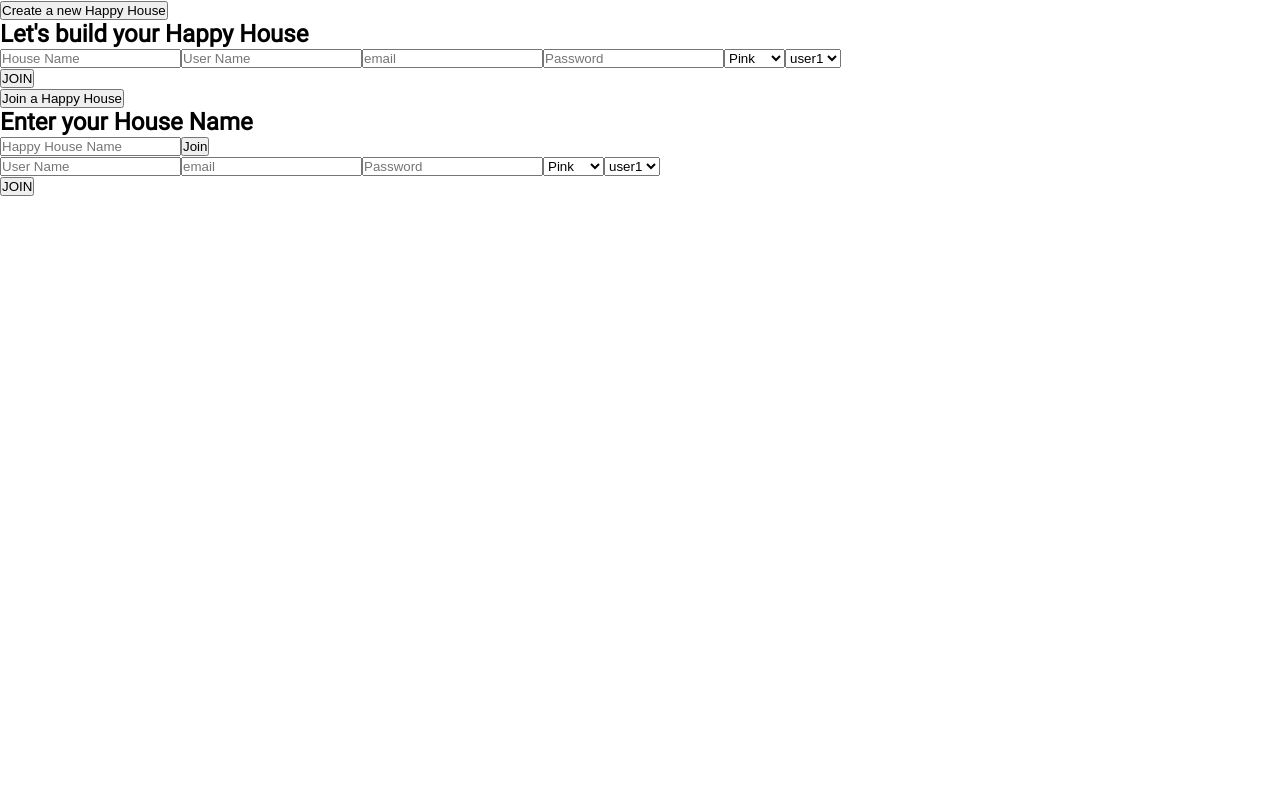
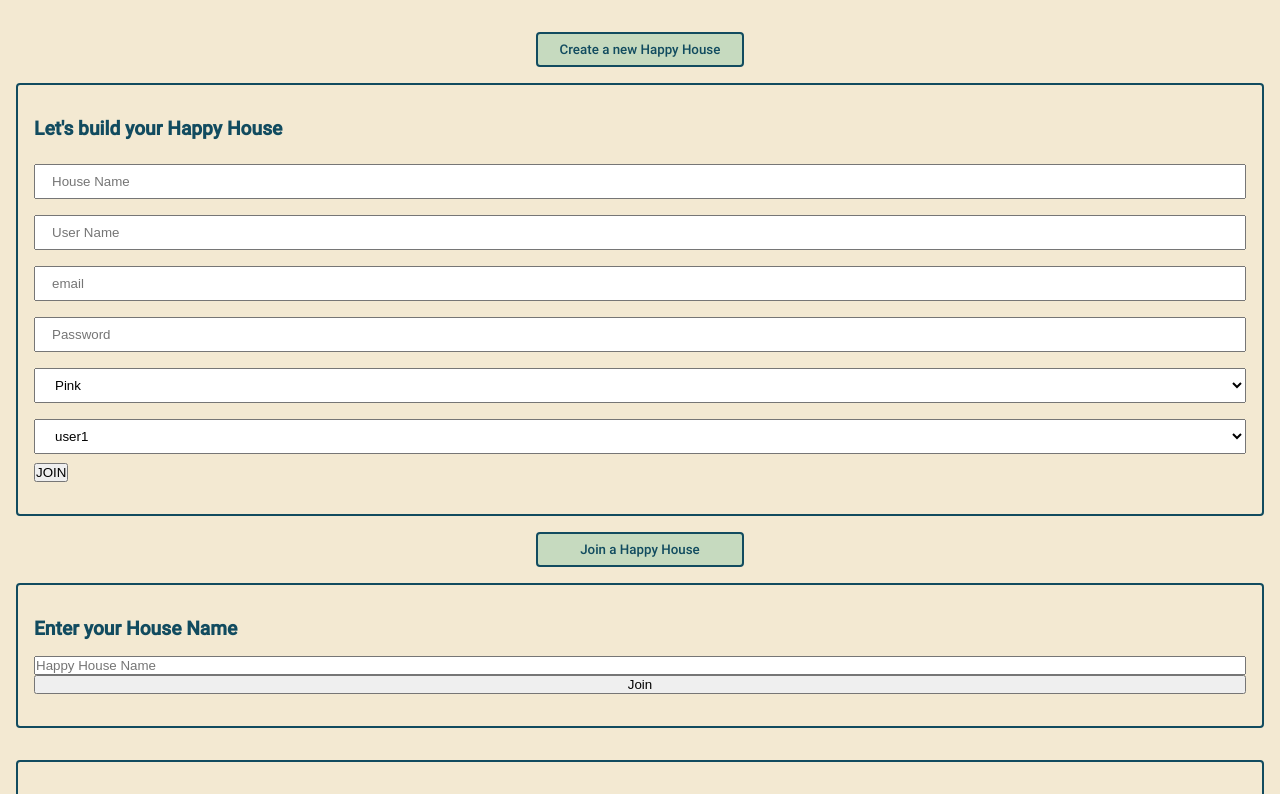
Before and after one commit to monica-zarate/happy-house, a React (Create React App) app in the folder client/: page /join in a window 1280 px wide. Shown: the top 794 px of the page. Built offline with nearby package versions, Linux system fonts and the light colour scheme.

Commit message:
Added Class Names to all Components. Styled Landing and Join Components.

```diff
--- a/client/src/components/Dashboard.jsx
+++ b/client/src/components/Dashboard.jsx
@@ -1,19 +1,19 @@
 import React from "react";
 import "./styles/main.css";
-import { Link } from "react-router-dom";
+// import { Link } from "react-router-dom";
 import Header from "./Header";
 
 function Dashboard(props) {
   return (
-    <div>
+    <div className="dashboard">
       <Header />
-      <main>
-        <div>
-          <p>WED</p>
-          <p>17</p>
+      <main className="calendar">
+        <div className="calendar__date">
+          <p className="calendar__date--dotw">WED</p>
+          <p className="calendar__date--day">17</p>
         </div>
-        <div>
-          <p>Activity</p>
+        <div className="calendar__activity-wrapper">
+          <p className="calendar__description">Activity</p>
         </div>
       </main>
     </div>
--- a/client/src/components/Join.jsx
+++ b/client/src/components/Join.jsx
@@ -70,6 +70,7 @@ function Join(props) {
         </form>
       </div>
       <div className="connect__wrapper">
+        <h2 className="connect__title">Create your profile</h2>
         <form className="connect__input" action="">
           {/* <input  className="connect__input"
             type="text"
--- a/client/src/components/Landing.jsx
+++ b/client/src/components/Landing.jsx
@@ -41,12 +41,13 @@ class Landing extends React.Component {
       <div className="landing">
         <h1 className="landing__title">Happy House</h1>
         <img className="landing__logo" src={logo} alt="happy house logo" />
+        <p className="landing__description">A tidy home sparks joy</p>
         <div className="landing__wrapper">
-          <Link className="landing__join" to={`/join`}>
-            <button className="landing__join--btn">JOIN</button>
+          <Link className="landing__link" to={`/join`}>
+            <button className="landing__btn">JOIN</button>
           </Link>
-          <Link className="landing__login" to={`/login`}>
-            <button className="landing__login--btn">LOG IN</button>
+          <Link className="landing__link" to={`/login`}>
+            <button className="landing__btn">LOG IN</button>
           </Link>
         </div>
       </div>
--- a/client/src/components/LogIn.jsx
+++ b/client/src/components/LogIn.jsx
@@ -4,12 +4,26 @@ import { Link } from "react-router-dom";
 
 function LogIn(props) {
   return (
-    <div>
-      <h1>Welcome back!</h1>
-      <input type="text" name="username" id="username" placeholder="username" />
-      <input type="text" name="username" id="username" placeholder="password" />
-      <Link to={`/dashboard`}>
-        <button>Sign In</button>
+    <div className="login">
+      <h1 className="login__title">Welcome back!</h1>
+      <form className="login__form" action="">
+        <input
+          className="login__form--user-name"
+          type="text"
+          name="username"
+          id="username"
+          placeholder="username"
+        />
+        <input
+          className="login__form--pass"
+          type="text"
+          name="username"
+          id="username"
+          placeholder="password"
+        />
+      </form>
+      <Link className="login__cta" to={`/dashboard`}>
+        <button className="login__cta--btn">Sign In</button>
       </Link>
     </div>
   );
--- a/client/src/components/Profile.jsx
+++ b/client/src/components/Profile.jsx
@@ -5,23 +5,23 @@ import Header from "./Header";
 
 function Profile(props) {
   return (
-    <div>
+    <div className="profile">
       <Header />
-      <div>
-        <h2>Username</h2>
-        <img src={user1} alt="" />
+      <div className="profile__info">
+        <h2 className="profile__info--user-name">Username</h2>
+        <img className="profile__info--user-icon" src={user1} alt="" />
       </div>
-      <div>
-        <p>User Name</p>
-        <button>Change User Name</button>
-        <p>E-mail</p>
-        <button>Change E-mail</button>
-        <p>Password</p>
-        <button>Change Password</button>
-        <p>User Icon</p>
-        <button>Change Icon</button>
-        <p>User Color</p>
-        <button>Change Color</button>
+      <div className="update">
+        <p className="update__user-name">User Name</p>
+        <button className="update__user-name--cta">Change User Name</button>
+        <p className="update__email">E-mail</p>
+        <button className="update__email--cta">Change E-mail</button>
+        <p className="update__pass">Password</p>
+        <button className="update__pass--cta">Change Password</button>
+        <p className="update__icon">User Icon</p>
+        <button className="update__icon--cta">Change Icon</button>
+        <p className="update__color">User Color</p>
+        <button className="update__color--cta">Change Color</button>
       </div>
     </div>
   );
--- a/client/src/components/Wall.jsx
+++ b/client/src/components/Wall.jsx
@@ -4,9 +4,9 @@ import Header from "./Header";
 
 function Wall(props) {
   return (
-    <div>
+    <div className="wall">
       <Header />
-      <div>Wall</div>
+      <div className="wall__container">Wall</div>
     </div>
   );
 }
--- a/client/src/components/styles/main.css
+++ b/client/src/components/styles/main.css
@@ -34,6 +34,156 @@ body {
           align-items: center;
 }
 
+.landing {
+  background-color: #f3e9d2;
+  padding: 2rem 1rem;
+  display: -webkit-box;
+  display: -ms-flexbox;
+  display: flex;
+  -webkit-box-orient: vertical;
+  -webkit-box-direction: normal;
+      -ms-flex-direction: column;
+          flex-direction: column;
+  -webkit-box-align: center;
+      -ms-flex-align: center;
+          align-items: center;
+}
+
+.landing__title {
+  font-family: "Roboto Slab Bold";
+  margin: 0 0 2rem 0;
+  color: #1a936f;
+  font-size: 2.5rem;
+}
+
+.landing__logo {
+  width: 5rem;
+  height: 5rem;
+  margin: 0 0 2rem 0;
+}
+
+.landing__description {
+  color: #114b5f;
+  margin: 0 0 2rem 0;
+  font-family: "Roboto Slab Medium";
+}
+
+.landing__wrapper {
+  display: -webkit-box;
+  display: -ms-flexbox;
+  display: flex;
+  -webkit-box-orient: vertical;
+  -webkit-box-direction: normal;
+      -ms-flex-direction: column;
+          flex-direction: column;
+  width: 50%;
+  -webkit-box-align: center;
+      -ms-flex-align: center;
+          align-items: center;
+}
+
+.landing__link {
+  margin: 0 0 1rem 0;
+}
+
+.landing__btn {
+  padding: 0.5rem 1rem;
+  width: 10rem;
+  font-family: "Roboto Medium";
+  cursor: pointer;
+  border-radius: 4px;
+  border-style: none;
+  outline: none;
+  border: 2px solid #114b5f;
+  background-color: #c6dabf;
+  color: #114b5f;
+}
+
+.landing__btn:focus {
+  border: 2px solid #1a936f;
+  background-color: #1a936f;
+}
+
+.landing__btn:hover {
+  border: 2px solid #114b5f;
+  background-color: #114b5f;
+  color: #c6dabf;
+}
+
+.join {
+  background-color: #f3e9d2;
+  padding: 2rem 1rem;
+  display: -webkit-box;
+  display: -ms-flexbox;
+  display: flex;
+  -webkit-box-orient: vertical;
+  -webkit-box-direction: normal;
+      -ms-flex-direction: column;
+          flex-direction: column;
+  -webkit-box-align: center;
+      -ms-flex-align: center;
+          align-items: center;
+}
+
+.join__new-house, .join__connect {
+  padding: 0.5rem 1rem;
+  width: 13rem;
+  font-family: "Roboto Medium";
+  cursor: pointer;
+  border-radius: 4px;
+  border-style: none;
+  outline: none;
+  border: 2px solid #114b5f;
+  background-color: #c6dabf;
+  color: #114b5f;
+}
+
+.join__new-house:focus, .join__connect:focus {
+  border: 2px solid #1a936f;
+  background-color: #1a936f;
+}
+
+.join__new-house:hover, .join__connect:hover {
+  border: 2px solid #114b5f;
+  background-color: #114b5f;
+  color: #c6dabf;
+}
+
+.new-house,
+.connect,
+.connect__wrapper {
+  padding: 2rem 1rem;
+  margin: 1rem 0;
+  border: 2px solid #114b5f;
+  width: 100%;
+  border-radius: 4px;
+}
+
+.new-house__title,
+.connect__title {
+  color: #114b5f;
+  font-family: "Roboto Medium";
+  font-size: 1.2rem;
+  margin: 0 0 1rem 0;
+}
+
+.new-house__form,
+.connect__form,
+.connect__input {
+  display: -webkit-box;
+  display: -ms-flexbox;
+  display: flex;
+  -webkit-box-orient: vertical;
+  -webkit-box-direction: normal;
+      -ms-flex-direction: column;
+          flex-direction: column;
+}
+
+.new-house__form--house-name, .new-house__form--user-name, .new-house__form--email, .new-house__form--pass, .new-house__form--color, .new-house__form--icon {
+  padding: 0.5rem 1rem;
+  margin: 0.5rem 0;
+}
+
 @font-face {
   font-family: "Roboto Regular";
   src: url("../../assets/fonts/roboto-regular.ttf");
--- a/client/src/components/styles/main.scss
+++ b/client/src/components/styles/main.scss
@@ -2,6 +2,8 @@
 @import "./partials/fonts";
 @import "./partials/mixins";
 @import "./partials/global";
+@import "./partials/landing";
+@import "./partials/join";
 
 @font-face {
   font-family: "Roboto Regular";
--- /dev/null
+++ b/client/src/components/styles/partials/_join.scss
@@ -0,0 +1,71 @@
+.join {
+  background-color: $background-primary;
+  padding: 2rem 1rem;
+  display: flex;
+  flex-direction: column;
+  align-items: center;
+
+  &__new-house,
+  &__connect {
+    padding: 0.5rem 1rem;
+    width: 13rem;
+    font-family: $medium;
+    cursor: pointer;
+    border-radius: 4px;
+    border-style: none;
+    outline: none;
+    border: 2px solid $highlight;
+    background-color: $light-green;
+    color: $highlight;
+
+    &:focus {
+      border: 2px solid $primary;
+      background-color: $primary;
+    }
+    &:hover {
+      border: 2px solid $highlight;
+      background-color: $highlight;
+      color: $light-green;
+    }
+  }
+}
+
+.new-house,
+.connect,
+.connect__wrapper {
+  padding: 2rem 1rem;
+  margin: 1rem 0;
+  border: 2px solid $highlight;
+  width: 100%;
+  border-radius: 4px;
+  //   background-color: $light-green;
+}
+
+.new-house__title,
+.connect__title {
+  color: $highlight;
+  font-family: $medium;
+  font-size: 1.2rem;
+  margin: 0 0 1rem 0;
+}
+
+.new-house__form,
+.connect__form,
+.connect__input {
+  display: flex;
+  flex-direction: column;
+}
+
+.new-house {
+  &__form {
+    &--house-name,
+    &--user-name,
+    &--email,
+    &--pass,
+    &--color,
+    &--icon {
+      padding: 0.5rem 1rem;
+      margin: 0.5rem 0;
+    }
+  }
+}
--- a/client/src/components/styles/partials/_variables.scss
+++ b/client/src/components/styles/partials/_variables.scss
@@ -4,5 +4,6 @@ $background-primary: #f3e9d2;
 $light-green: #c6dabf;
 $btn: #9f6976;
 $btn-hover: #714674;
+$white: #fafafa;
 $desktop-width: 1440px;
 $tablet-width: 768px;
```
Also changed, not shown: client/src/components/Header.jsx (+23 -23 lines), client/src/components/styles/partials/_landing.scss (added, +59 -0 lines), 1 other file (tests, documents, lock files or other folders).
